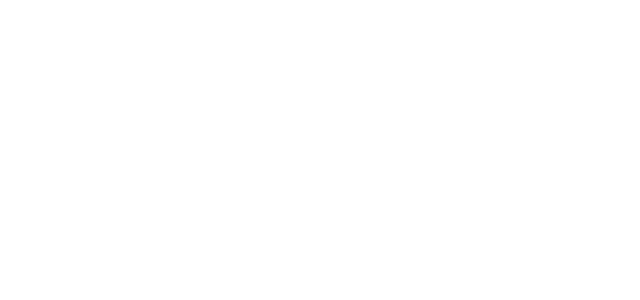
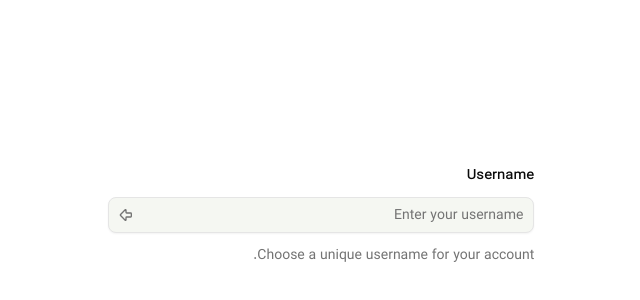
Before and after one commit to tinamohammadpour/Rocket-Frontend, a Next.js app: page / in a window 1280 px wide. Shown: the part 184-484 px from the top of the page, without its empty margins (385-1025 px from the left). Built offline with nearby package versions, Linux system fonts and the light colour scheme.

Commit message:
feat: added shadcn component and changed some style

```diff
--- a/src/app/page.tsx
+++ b/src/app/page.tsx
@@ -1,3 +1,19 @@
+import { Field, FieldDescription, FieldLabel } from '@/components/ui/field';
+import { Input } from '@/components/ui/input';
+import { ArrowBigLeft } from 'lucide-react';
 export default function Home() {
-  return <div className="flex flex-col flex-1 items-center justify-center "></div>;
+  return (
+    <div className="flex w-1/3 flex-col self-center flex-1 items-center justify-center ">
+      <Field>
+        <FieldLabel htmlFor="input-field-username">Username</FieldLabel>
+        <Input
+          icon={ArrowBigLeft}
+          id="input-field-username"
+          type="text"
+          placeholder="Enter your username"
+        />
+        <FieldDescription>Choose a unique username for your account.</FieldDescription>
+      </Field>
+    </div>
+  );
 }
--- /dev/null
+++ b/src/components/ui/field.tsx
@@ -0,0 +1,224 @@
+'use client';
+
+import { useMemo } from 'react';
+import { cva, type VariantProps } from 'class-variance-authority';
+
+import { cn } from '@/lib/utils';
+import { Label } from '@/components/ui/label';
+import { Separator } from '@/components/ui/separator';
+
+function FieldSet({ className, ...props }: React.ComponentProps<'fieldset'>) {
+  return (
+    <fieldset
+      data-slot="field-set"
+      className={cn(
+        'flex flex-col gap-6 has-[>[data-slot=checkbox-group]]:gap-3 has-[>[data-slot=radio-group]]:gap-3',
+        className
+      )}
+      {...props}
+    />
+  );
+}
+
+function FieldLegend({
+  className,
+  variant = 'legend',
+  ...props
+}: React.ComponentProps<'legend'> & { variant?: 'legend' | 'label' }) {
+  return (
+    <legend
+      data-slot="field-legend"
+      data-variant={variant}
+      className={cn(
+        'mb-3 font-medium data-[variant=label]:text-sm data-[variant=legend]:text-base',
+        className
+      )}
+      {...props}
+    />
+  );
+}
+
+function FieldGroup({ className, ...props }: React.ComponentProps<'div'>) {
+  return (
+    <div
+      data-slot="field-group"
+      className={cn(
+        'group/field-group @container/field-group flex w-full flex-col gap-7 data-[slot=checkbox-group]:gap-3 *:data-[slot=field-group]:gap-4',
+        className
+      )}
+      {...props}
+    />
+  );
+}
+
+const fieldVariants = cva('group/field flex w-full gap-3 data-[invalid=true]:text-destructive', {
+  variants: {
+    orientation: {
+      vertical: 'flex-col *:w-full [&>.sr-only]:w-auto',
+      horizontal:
+        'flex-row items-center has-[>[data-slot=field-content]]:items-start *:data-[slot=field-label]:flex-auto has-[>[data-slot=field-content]]:[&>[role=checkbox],[role=radio]]:mt-px',
+      responsive:
+        'flex-col *:w-full @md/field-group:flex-row @md/field-group:items-center @md/field-group:*:w-auto @md/field-group:has-[>[data-slot=field-content]]:items-start @md/field-group:*:data-[slot=field-label]:flex-auto [&>.sr-only]:w-auto @md/field-group:has-[>[data-slot=field-content]]:[&>[role=checkbox],[role=radio]]:mt-px',
+    },
+  },
+  defaultVariants: {
+    orientation: 'vertical',
+  },
+});
+
+function Field({
+  className,
+  orientation = 'vertical',
+  ...props
+}: React.ComponentProps<'div'> & VariantProps<typeof fieldVariants>) {
+  return (
+    <div
+      role="group"
+      data-slot="field"
+      data-orientation={orientation}
+      className={cn(fieldVariants({ orientation }), className)}
+      {...props}
+    />
+  );
+}
+
+function FieldContent({ className, ...props }: React.ComponentProps<'div'>) {
+  return (
+    <div
+      data-slot="field-content"
+      className={cn('group/field-content flex flex-1 flex-col gap-1 leading-snug', className)}
+      {...props}
+    />
+  );
+}
+
+function FieldLabel({ className, ...props }: React.ComponentProps<typeof Label>) {
+  return (
+    <Label
+      data-slot="field-label"
+      className={cn(
+        'group/field-label peer/field-label flex w-fit gap-2 leading-snug group-data-[disabled=true]/field:opacity-50 has-data-checked:border-primary/30 has-data-checked:bg-primary/5 has-[>[data-slot=field]]:rounded-md has-[>[data-slot=field]]:border *:data-[slot=field]:p-3 dark:has-data-checked:border-primary/20 dark:has-data-checked:bg-primary/10',
+        'has-[>[data-slot=field]]:w-full has-[>[data-slot=field]]:flex-col',
+        className
+      )}
+      {...props}
+    />
+  );
+}
+
+function FieldTitle({ className, ...props }: React.ComponentProps<'div'>) {
+  return (
+    <div
+      data-slot="field-label"
+      className={cn(
+        'flex w-fit items-center gap-2 text-sm font-medium group-data-[disabled=true]/field:opacity-50',
+        className
+      )}
+      {...props}
+    />
+  );
+}
+
+function FieldDescription({ className, ...props }: React.ComponentProps<'p'>) {
+  return (
+    <p
+      data-slot="field-description"
+      className={cn(
+        'text-right text-sm leading-normal font-normal text-muted-foreground group-has-data-horizontal/field:text-balance [[data-variant=legend]+&]:-mt-1.5',
+        'last:mt-0 nth-last-2:-mt-1',
+        '[&>a]:underline [&>a]:underline-offset-4 [&>a:hover]:text-primary',
+        className
+      )}
+      {...props}
+    />
+  );
+}
+
+function FieldSeparator({
+  children,
+  className,
+  ...props
+}: React.ComponentProps<'div'> & {
+  children?: React.ReactNode;
+}) {
+  return (
+    <div
+      data-slot="field-separator"
+      data-content={!!children}
+      className={cn(
+        'relative -my-2 h-5 text-sm group-data-[variant=outline]/field-group:-mb-2',
+        className
+      )}
+      {...props}
+    >
+      <Separator className="absolute inset-0 top-1/2" />
+      {children && (
+        <span
+          className="relative mx-auto block w-fit bg-background px-2 text-muted-foreground"
+          data-slot="field-separator-content"
+        >
+          {children}
+        </span>
+      )}
+    </div>
+  );
+}
+
+function FieldError({
+  className,
+  children,
+  errors,
+  ...props
+}: React.ComponentProps<'div'> & {
+  errors?: Array<{ message?: string } | undefined>;
+}) {
+  const content = useMemo(() => {
+    if (children) {
+      return children;
+    }
+
+    if (!errors?.length) {
+      return null;
+    }
+
+    const uniqueErrors = [...new Map(errors.map((error) => [error?.message, error])).values()];
+
+    if (uniqueErrors?.length == 1) {
+      return uniqueErrors[0]?.message;
+    }
+
+    return (
+      <ul className="ml-4 flex list-disc flex-col gap-1">
+        {uniqueErrors.map((error, index) => error?.message && <li key={index}>{error.message}</li>)}
+      </ul>
+    );
+  }, [children, errors]);
+
+  if (!content) {
+    return null;
+  }
+
+  return (
+    <div
+      role="alert"
+      data-slot="field-error"
+      className={cn('text-sm font-normal text-destructive', className)}
+      {...props}
+    >
+      {content}
+    </div>
+  );
+}
+
+export {
+  Field,
+  FieldLabel,
+  FieldDescription,
+  FieldError,
+  FieldGroup,
+  FieldLegend,
+  FieldSeparator,
+  FieldSet,
+  FieldContent,
+  FieldTitle,
+};
--- /dev/null
+++ b/src/components/ui/input.tsx
@@ -0,0 +1,33 @@
+import * as React from 'react';
+import { Input as InputPrimitive } from '@base-ui/react/input';
+
+import { cn } from '@/lib/utils';
+import { type LucideIcon } from 'lucide-react';
+
+interface InputProps extends React.ComponentProps<'input'> {
+  icon?: LucideIcon;
+}
+
+function Input({ className, icon: Icon, type, ...props }: InputProps) {
+  return (
+    <div className="relative w-full">
+      {Icon && (
+        <div className="absolute left-2.5 top-1/2 -translate-y-1/2 pointer-events-none text-muted-foreground">
+          <Icon className="h-4 w-4" />
+        </div>
+      )}
+      <InputPrimitive
+        type={type}
+        data-slot="input"
+        className={cn(
+          'h-9 w-full min-w-0 rtl rounded-md border border-input bg-[#F5F7F2] px-2.5 py-1 text-base shadow-xs transition-[color,box-shadow] outline-none file:inline-flex file:h-7 file:border-0 file:bg-transparent file:text-sm file:font-medium file:text-foreground placeholder:text-muted-foreground focus-visible:border-ring focus-visible:ring-3 focus-visible:ring-ring/50 disabled:pointer-events-none disabled:cursor-not-allowed disabled:opacity-50 aria-invalid:border-destructive aria-invalid:ring-3 aria-invalid:ring-destructive/20 md:text-sm dark:bg-input/30 dark:aria-invalid:border-destructive/50 dark:aria-invalid:ring-destructive/40',
+          Icon && 'pl-8',
+          className
+        )}
+        {...props}
+      />
+    </div>
+  );
+}
+
+export { Input };
--- /dev/null
+++ b/src/components/ui/label.tsx
@@ -0,0 +1,20 @@
+'use client';
+
+import * as React from 'react';
+
+import { cn } from '@/lib/utils';
+
+function Label({ className, ...props }: React.ComponentProps<'label'>) {
+  return (
+    <label
+      data-slot="label"
+      className={cn(
+        'flex items-center gap-2 text-sm leading-none font-medium select-none group-data-[disabled=true]:pointer-events-none group-data-[disabled=true]:opacity-50 peer-disabled:cursor-not-allowed peer-disabled:opacity-50',
+        className
+      )}
+      {...props}
+    />
+  );
+}
+
+export { Label };
--- /dev/null
+++ b/src/components/ui/separator.tsx
@@ -0,0 +1,21 @@
+'use client';
+
+import { Separator as SeparatorPrimitive } from '@base-ui/react/separator';
+
+import { cn } from '@/lib/utils';
+
+function Separator({ className, orientation = 'horizontal', ...props }: SeparatorPrimitive.Props) {
+  return (
+    <SeparatorPrimitive
+      data-slot="separator"
+      orientation={orientation}
+      className={cn(
+        'shrink-0 bg-border data-horizontal:h-px data-horizontal:w-full data-vertical:w-px data-vertical:self-stretch',
+        className
+      )}
+      {...props}
+    />
+  );
+}
+
+export { Separator };
--- a/src/services/apiHub.ts
+++ b/src/services/apiHub.ts
@@ -53,8 +53,8 @@
 
     if (data) {
       setUser({
-        firstName: data?.data?.firstName,
-        lastName: data?.data?.lastName,
+        username: data?.data?.username,
+        phonenumber: data?.data?.phonenumber,
         permissions: data?.data?.permissions,
         accessToken: data?.data?.accessToken,
         refreshToken: data?.data?.refreshToken,
--- a/src/store/useUserStore.ts
+++ b/src/store/useUserStore.ts
@@ -1,8 +1,8 @@
 import { create } from 'zustand';
 
 interface UserData {
-  firstName: string;
-  lastName: string;
+  username: string;
+  phonenumber: string;
   permissions: string[];
   accessToken: string;
   refreshToken: string;
```
